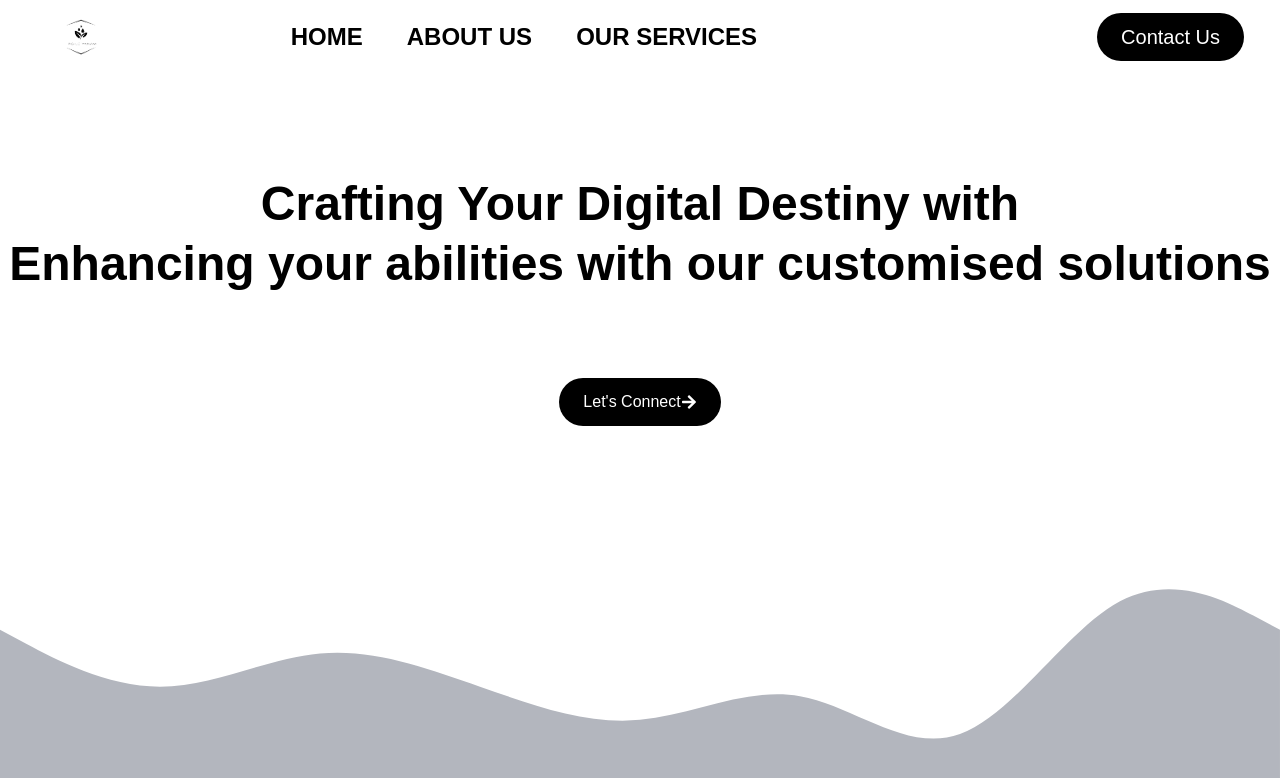
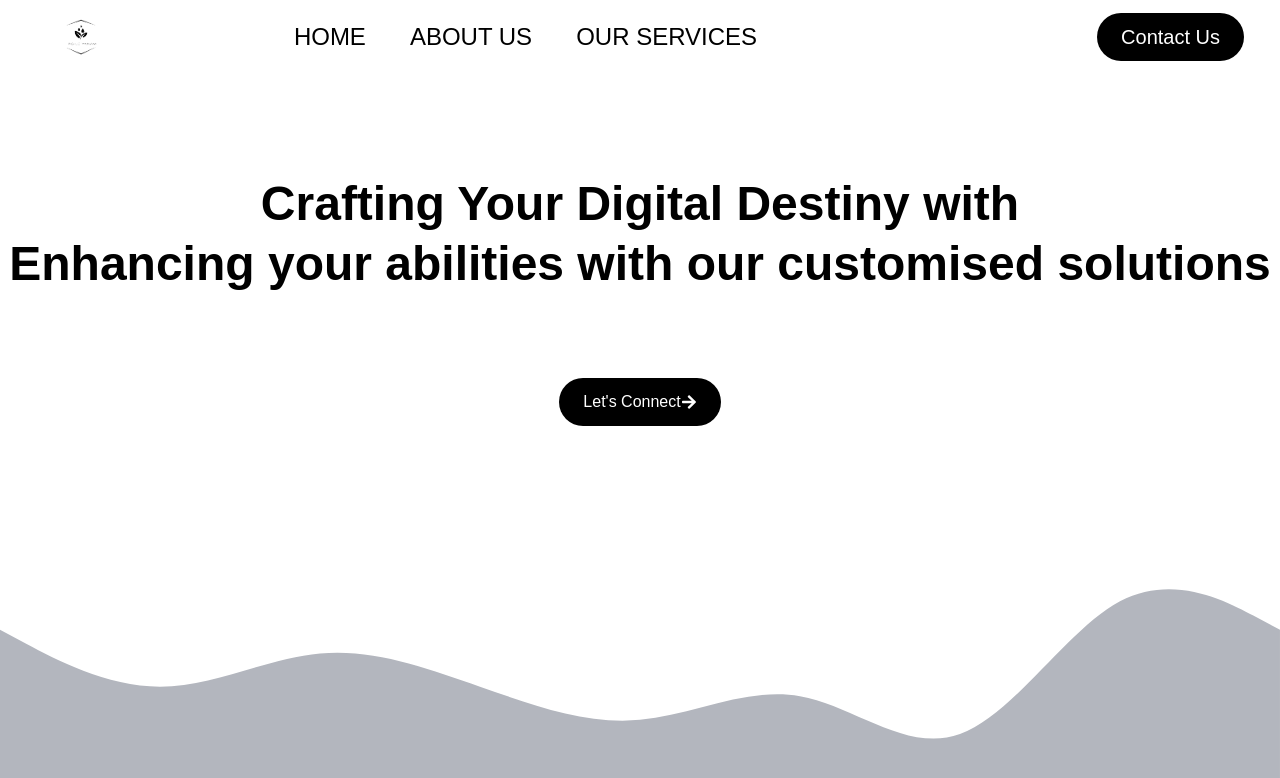
Before and after one commit to SuhasLingam/Agile-YANAM-Web, a React (Vite) app in the folder client/: page / in a window 1280 px wide. Shown: the top 778 px of the page. Built offline with nearby package versions, Linux system fonts and the light colour scheme; a web font is replaced by a local one.

Commit message:
hover effect added nav

```diff
--- a/client/src/components/navbar.jsx
+++ b/client/src/components/navbar.jsx
@@ -1,4 +1,4 @@
-import React, { useEffect, useState, useSyncExternalStore } from "react";
+import React, { useEffect, useState } from "react";
 import { HiMenu } from "react-icons/hi";
 import { IoClose } from "react-icons/io5";
 import Logo from "../assets/logo.png";
@@ -57,8 +57,12 @@ const navbar = () => {
           }`}
         >
           {Lists.map((items) => (
-            <li className={`font-bold`}>
-              <a href={items.link}>{items.name}</a>
+            <li>
+              <a href={items.link}>
+                <span className="hover:border-b-4 hover:shadow-xl hover:border-yellow-300 hover:transition-all duration-200">
+                  {items.name}
+                </span>
+              </a>
             </li>
           ))}
         </ul>
```
